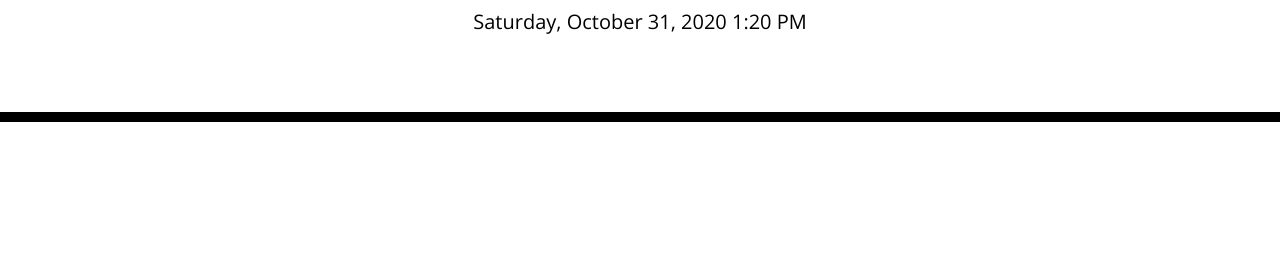
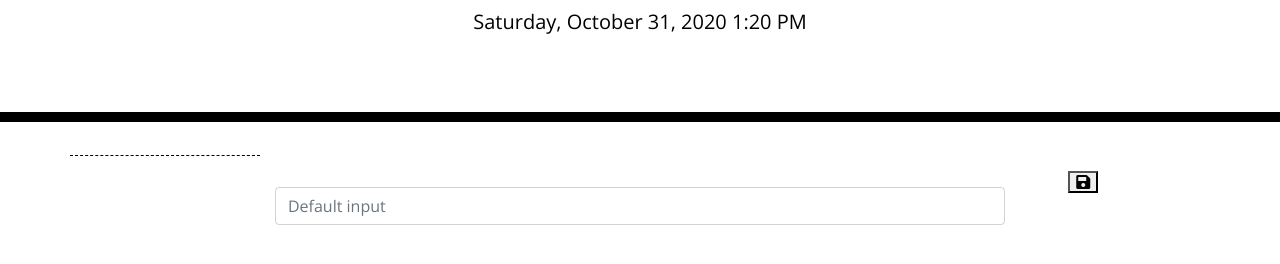
Before and after one commit to hugo2211/daily-planner, a plain HTML site: page index.html in a window 1280 px wide. Shown: the part 182-446 px from the top of the page. Drawn offline with nearby package versions, Linux system fonts and the light colour scheme.

Commit message:
added-forloop

```diff
--- a/index.html
+++ b/index.html
@@ -1,23 +1,14 @@
 <!DOCTYPE html>
 <html lang="en">
+
 <head>
   <meta charset="UTF-8" />
   <meta name="viewport" content="width=device-width, initial-scale=1.0" />
   <meta http-equiv="X-UA-Compatible" content="ie=edge" />
-    <link
-      rel="stylesheet"
-      href="https://stackpath.bootstrapcdn.com/bootstrap/4.3.1/css/bootstrap.min.css"
-    />
-    <link
-      rel="stylesheet"
-      href="https://use.fontawesome.com/releases/v5.8.1/css/all.css"
-      integrity="sha384-50oBUHEmvpQ+1lW4y57PTFmhCaXp0ML5d60M1M7uH2+nqUivzIebhndOJK28anvf"
-      crossorigin="anonymous"
-    />
-    <link
-      href="https://fonts.googleapis.com/css?family=Open+Sans&display=swap"
-      rel="stylesheet"
-    />
+  <link rel="stylesheet" href="https://stackpath.bootstrapcdn.com/bootstrap/4.3.1/css/bootstrap.min.css" />
+  <link rel="stylesheet" href="https://use.fontawesome.com/releases/v5.8.1/css/all.css"
+    integrity="sha384-50oBUHEmvpQ+1lW4y57PTFmhCaXp0ML5d60M1M7uH2+nqUivzIebhndOJK28anvf" crossorigin="anonymous" />
+  <link href="https://fonts.googleapis.com/css?family=Open+Sans&display=swap" rel="stylesheet" />
   <link rel="stylesheet" href="style.css" />
   <title>Work Day Scheduler</title>
 </head>
@@ -31,17 +22,47 @@
   </header>
   <div class="container">
     <!-- Timeblocks go here -->
-
+    <div class="row">
+      <div class="col-2 hour">
 
       </div>
+      <div class="col-8 input-text">
+        <input class="form-control" type="text" placeholder="Default input">
 
+      </div>
+      <div class="col-2 save-button">
+        <button class="fas fa-save"></button>
+      </div>
+    </div>
+  </div>
   <script src="https://code.jquery.com/jquery-3.4.1.min.js"></script>
   <script src="https://cdnjs.cloudflare.com/ajax/libs/moment.js/2.24.0/moment.min.js"></script>
   <script>
     var date = moment().format('LLLL');
+    var hour = $(".hour");
+    var input = $(".input-text");
+    var save = $(".save-button");
+    var hours = ["6AM", "7AM", "8AM", "9AM", "10AM", "11AM", "12PM", "1PM", "2PM", "3PM", "4PM", "5PM", "6PM", "7PM", "8PM", "9PM", "10PM", "11PM", "12AM"];
+
+
     $("#currentDay").text(date)
     console.log(date);
 
+    function renderHours() {
+
+      // Render a new h2 for each hours
+      for (var i = 0; i < hours.length; i++) {
+        var dailyHour = hours[i];
+
+        var h2 = $("<h2>");
+        h2.text = dailyHour;
+        $(hour).append(h2);
+      }
+    }
+    renderHours();
+    console.log(renderHours);
+
   </script>
 </body>
+
 </html>
```
Lines whose indentation alone changed are shown as unchanged.
